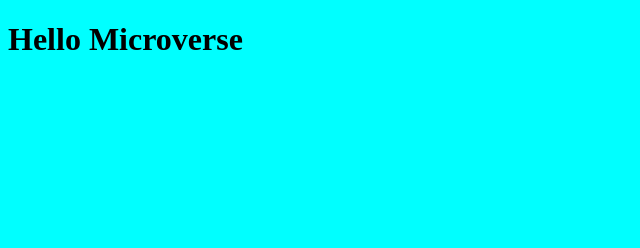
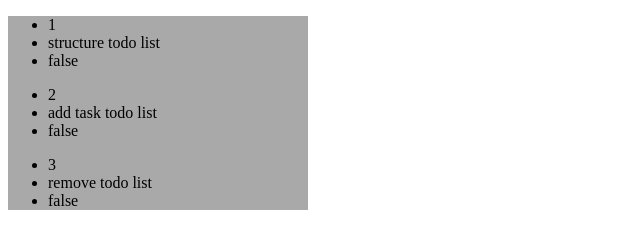
Before and after one commit to megha-n-bodke/todo-list, a website built with webpack: page src/index.html in a window 1280 px wide. Shown: the whole page, without its empty margins (0-640 px from the left). Built offline with nearby package versions, Linux system fonts and the light colour scheme.

Commit message:
add todolist tasks and display dynamically

```diff
--- /dev/null
+++ b/src/display.js
@@ -0,0 +1,39 @@
+class Display {
+  display = () => {
+    /* tasks list */
+    const tasks = [
+      {
+        index: 1,
+        description: 'structure todo list',
+        completed: 'false',
+      },
+      {
+        index: 2,
+        description: 'add task todo list',
+        completed: 'false',
+      },
+      {
+        index: 3,
+        description: 'remove todo list',
+        completed: 'false',
+      },
+    ];
+
+    const todoDiv = document.getElementById('todoDiv');
+    /* loop through tasks */
+    let str = '';
+    tasks.map((singleTask) => {
+      str += `
+      <ul class="todolist">
+      <li>${singleTask.index}</li>
+      <li>${singleTask.description}</li>
+      <li>${singleTask.completed}</li>
+      </ul>
+      `;
+      return str;
+    });
+    todoDiv.innerHTML = str;
+  };
+}
+
+export default Display;
--- a/src/index.css
+++ b/src/index.css
@@ -1,3 +1,4 @@
-body {
-  background-color: aqua;
+.todo-list {
+  width: 300px;
+  background-color: darkgray;
 }
--- a/src/index.html
+++ b/src/index.html
@@ -9,7 +9,9 @@
 </head>
 
 <body>
-    <h1>Hello Microverse</h1>
+
+    <div class="todo-list" id="todoDiv"></div>
+    <script type="module" src="./index.js"></script>
 </body>
 
 </html>
--- a/src/index.js
+++ b/src/index.js
@@ -1,2 +1,7 @@
-import "./index.css";
-console.log("webpack js");
+import './index.css';
+import Display from './display.js';
+
+const todoDisplay = new Display();
+console.log(Display);
+todoDisplay.display();
+console.log('webpack js');
--- a/src/other.js
+++ b/src/other.js
@@ -1,5 +1,5 @@
 const sayHello = () => {
-  alert("hello");
+  alert('hello');
 };
 
 export default sayHello;
```
Also changed, not shown: package.json (+10 -1 lines), webpack.config.js (+11 -11 lines), .eslintrc.json (added), .github/workflows/linters.yml (added), .stylelintrc.json (added), dist/index.bundle.js, dist/index.html, dist/runtime.bundle.js (added), src/tasks.js (added), 2 other files.
